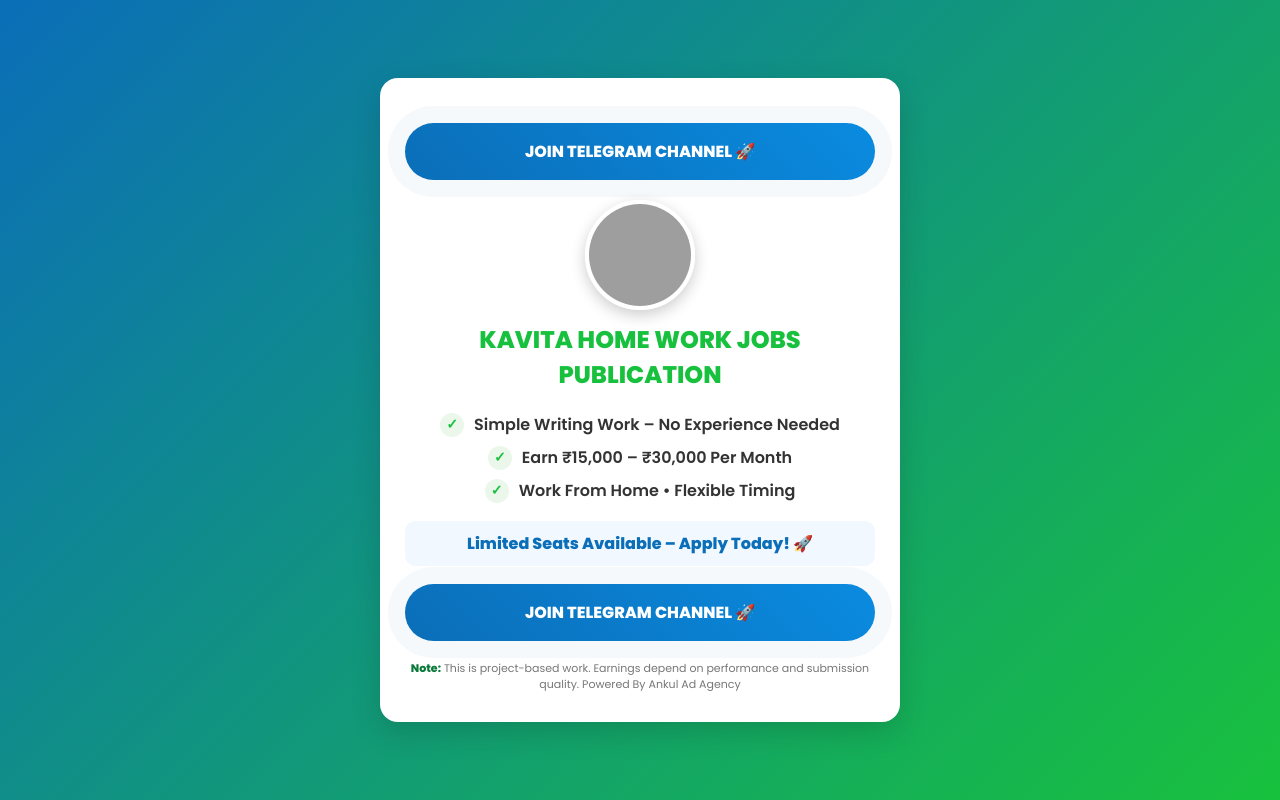
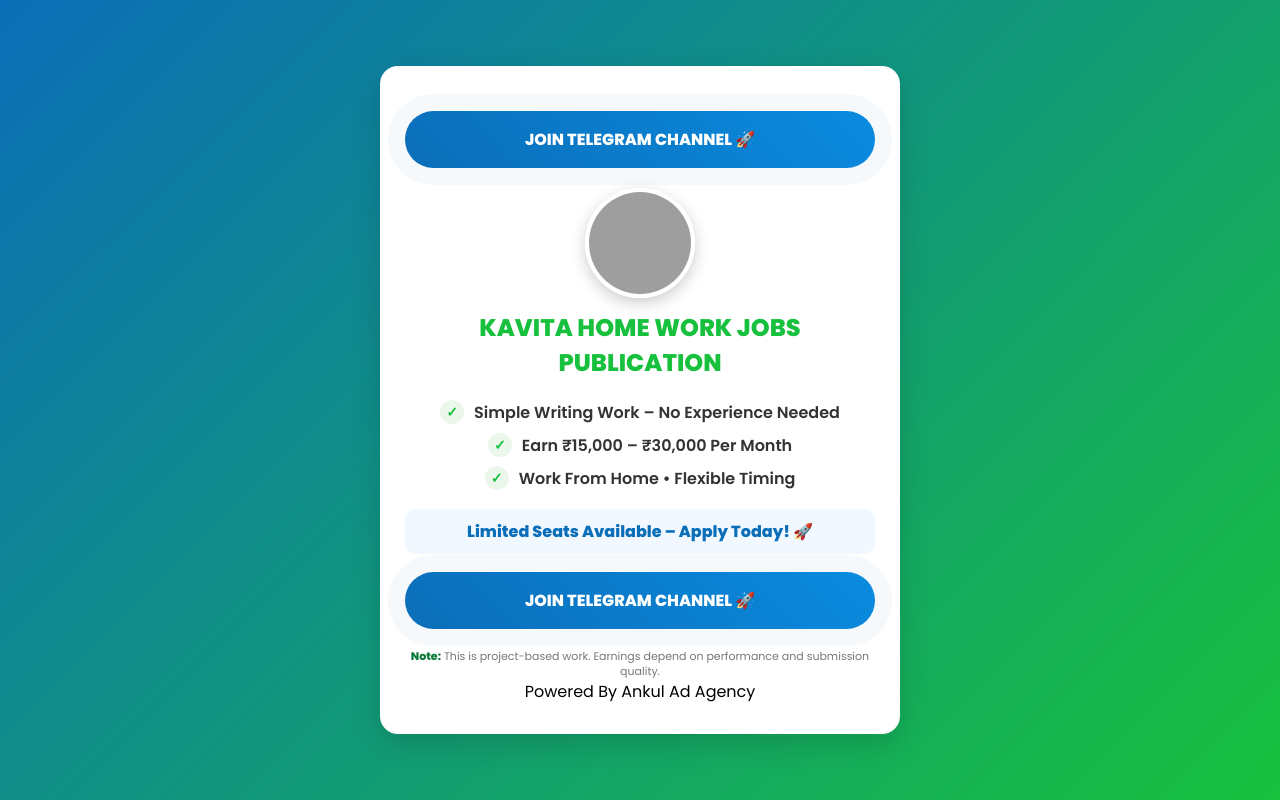
Before and after one commit to ankulvishwakarma2266/Handwriting-Job, a plain HTML site: page index.html in a window 1280 px wide. Drawn offline with Linux system fonts and the light colour scheme; grey boxes are pictures that could not be loaded.

Commit message:
Fix HTML encoding issues in index.html

```diff
--- a/index.html
+++ b/index.html
@@ -229,8 +229,8 @@
 <div class="sio-disclaimer">
 <b style="color:#0a7a3a">Note:</b> This is project-based work.
 Earnings depend on performance and submission quality.
-  Powered By Ankul Ad Agency
-</div>
+
+</div> Powered By Ankul Ad Agency
 
 </div>
 
```
